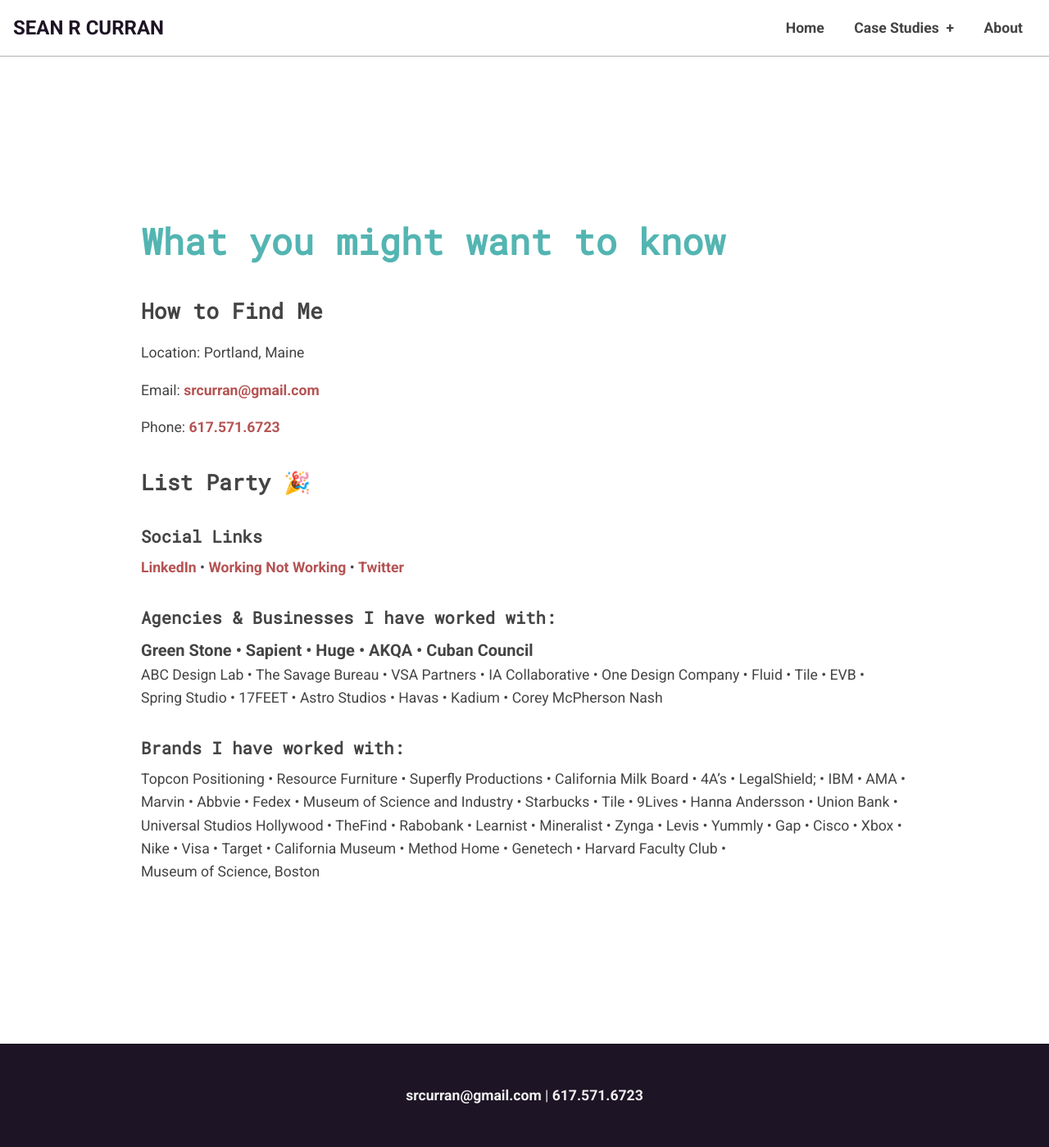
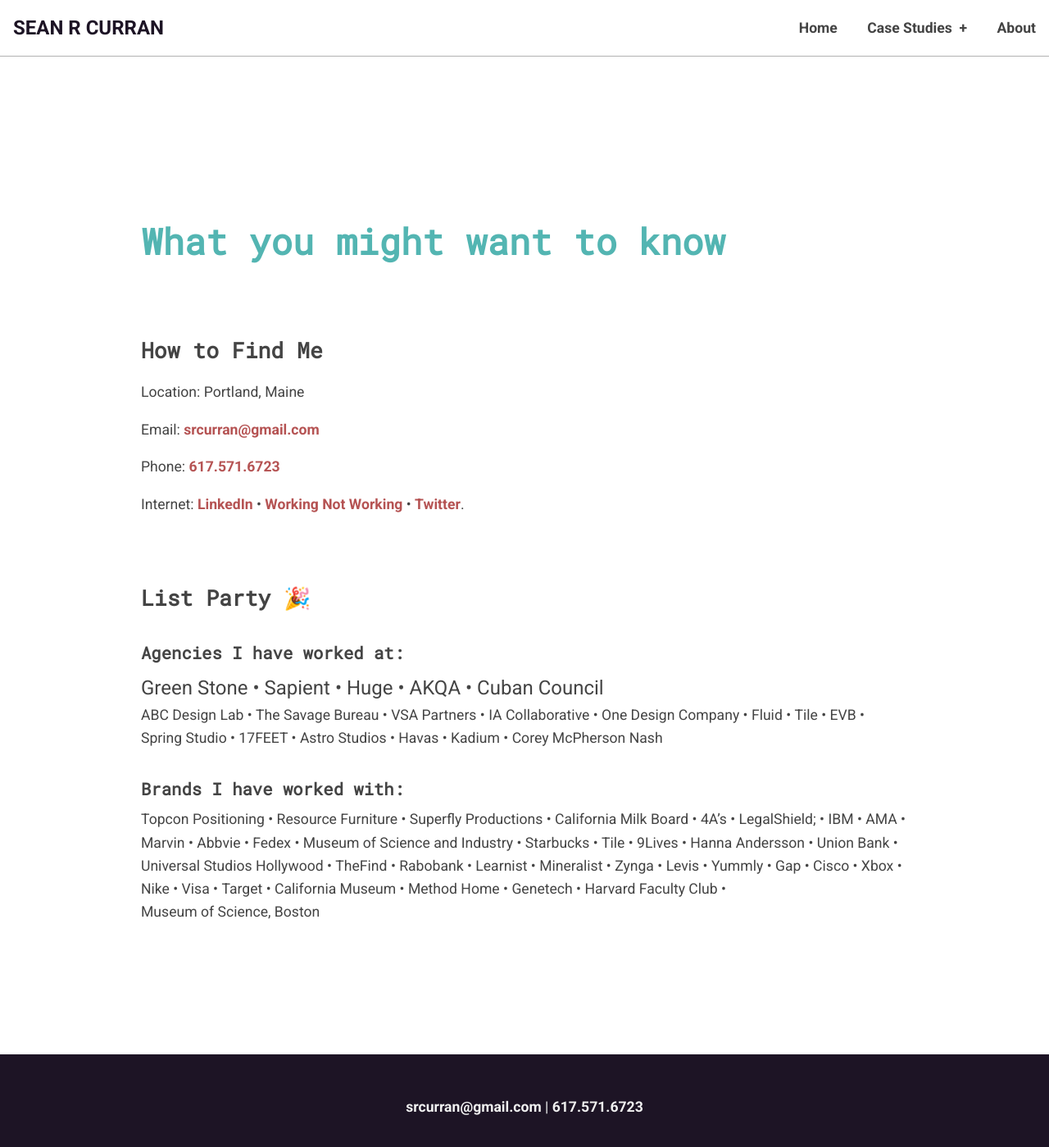
Before and after one commit to srcurran/srcurran.github.io, a Jekyll site: the page built from about.md, in a window 1280 px wide and 1400 px high. Shown: the whole window at 82% size. Built offline with Jekyll 4.4.1, drawn with Linux system fonts in a browser that asks for light colours.

Commit message:
updates to about page & styling

```diff
--- a/_sass/_custom.scss
+++ b/_sass/_custom.scss
@@ -69,6 +69,9 @@ nav{
 					}
 				}
 			}
+			li:last-of-type a{
+				padding-right:0;
+			}
 		}
 	}
 }
@@ -106,8 +109,8 @@ main.about{
 			padding:0;
 			display:inline-block;
 			&.tier-one{
-				font-size:1.25rem;
-				font-weight: 700;
+				font-size:1.5rem;
+				font-weight: 400;
 			}
 			li{
 				display:inline-block;
@@ -189,6 +192,12 @@ main.case-study{
 		background:$lightgrey;
 		margin: 0 -1000rem -10rem;
 		padding: 10rem 1010rem;
+	}
+}
+
+main.about{
+	h2{
+		margin-top:5rem;
 	}
 }
 
@@ -297,6 +306,9 @@ footer{
 		> *{
 			width:100%;
 			text-align:center;
+		}
+		ul li ul{
+			text-align:left;
 		}
 		li a{
 			padding:.5rem !important;
--- a/about.md
+++ b/about.md
@@ -13,19 +13,11 @@ Email: <a href="mailto:srcurran@gmail.com" class="link">srcurran@gmail.com</a>
 
 Phone: <a href="tel:16175716723" class="link">617.571.6723</a>
 
+Internet: <a target="_blank" href="https://linkedin.com/in/srcurran">LinkedIn</a> • <a target="_blank" href="https://workingnotworking.com/srcurran">Working Not Working</a> • <a target="_blank" href="https://twitter.com/srcurran">Twitter</a>.
 
 ## List Party 🎉
 
-### Social Links
-<div class="inline-list">
-<ul>
-	<li><a target="_blank" href="https://linkedin.com/in/srcurran">LinkedIn</a></li>
-	<li><a target="_blank" href="https://workingnotworking.com/srcurran">Working Not Working</a></li>
-	<li><a target="_blank" href="https://twitter.com/srcurran">Twitter</a></li>
-</ul>
-</div>
-
-### Agencies & Businesses I have worked with:
+### Agencies I have worked at:
 
 <div class="inline-list">
 <ul class="tier-one">
```
Also changed, not shown: 3 other files.
